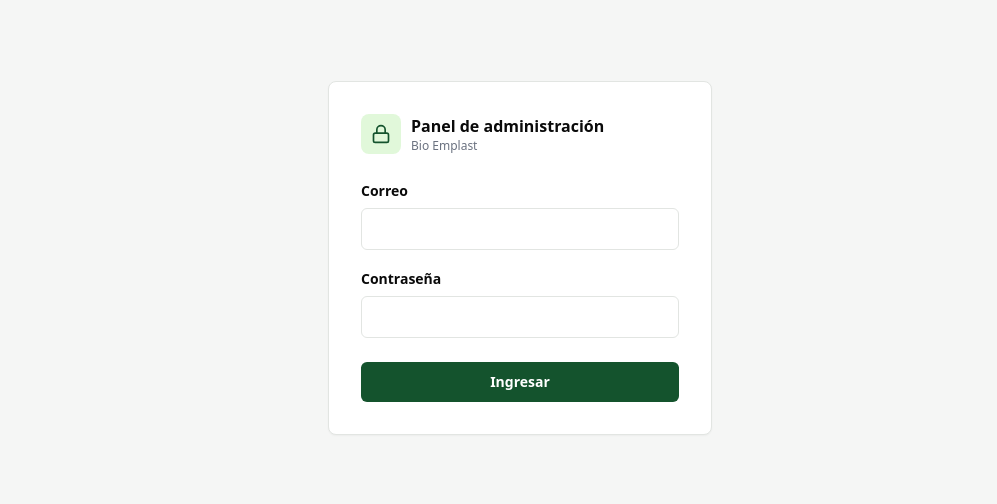
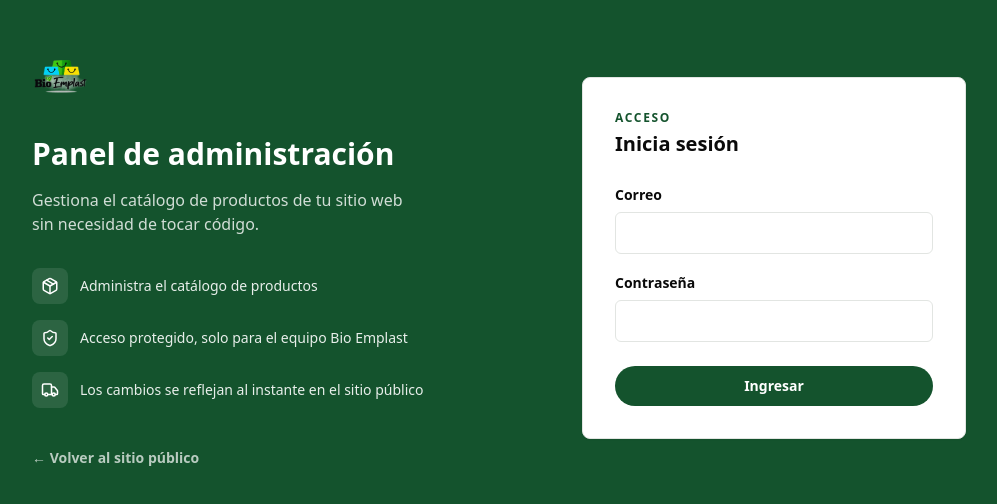
Before and after one commit to nicolas895577-eng/BioEmplast, a React (Vite) app: page /admin/login in a window 1280 px wide. Shown: the part 142-646 px from the top of the page, without its empty margins (120-1117 px from the left). Built offline with nearby package versions, Linux system fonts and the light colour scheme; no server answers.

Commit message:
Cambiar 'local' por 'bodega' en Contacto y Home, y rediseñar login del panel con logo e informacion

```diff
--- a/src/pages/Contacto.jsx
+++ b/src/pages/Contacto.jsx
@@ -102,10 +102,10 @@ export default function Contacto() {
 
       <AnimatedSection className="site-container pb-20 lg:pb-28">
         <p className="text-xs font-extrabold uppercase tracking-[.14em] text-brand-green-dark">Así nos vas a encontrar</p>
-        <h2 className="mt-3 text-2xl font-extrabold sm:text-3xl">Nuestro local en fotos</h2>
+        <h2 className="mt-3 text-2xl font-extrabold sm:text-3xl">Nuestra bodega en fotos</h2>
         <div className="mt-8 grid gap-6 sm:grid-cols-2">
           <div className="card-shadow overflow-hidden">
-            <img src="/ubicacion-1.jpg" alt="Fachada del local de Bio Emplast" className="aspect-[4/3] w-full object-cover" />
+            <img src="/ubicacion-1.jpg" alt="Fachada de la bodega de Bio Emplast" className="aspect-[4/3] w-full object-cover" />
           </div>
           <div className="card-shadow overflow-hidden">
             <img src="/ubicacion-2.jpg" alt="Vista de la entrada de Bio Emplast" className="aspect-[4/3] w-full object-cover" />
--- a/src/pages/Home.jsx
+++ b/src/pages/Home.jsx
@@ -41,7 +41,7 @@ const redes = [
 
 const preguntas = [
   { q: "¿Cómo cotizo un producto?", a: "Encuentra el producto en la sección Productos y da clic en \"Cotizar por WhatsApp\", o escríbenos directamente contándonos qué necesitas." },
-  { q: "¿Puedo visitar el local?", a: "Sí, puedes visitarnos en nuestro local en Bogotá. Encuentra la dirección exacta y fotos en la sección de Contacto." },
+  { q: "¿Puedo visitar la bodega?", a: "Sí, puedes visitarnos en nuestra bodega en Bogotá. Encuentra la dirección exacta y fotos en la sección de Contacto." },
   { q: "¿Qué tipos de empaque manejan?", a: "Manejamos stretch film, bolsas, vinipel, precortes, elementos de bioseguridad y más. Puedes ver el catálogo completo en la sección Productos." },
   { q: "¿Hay un pedido mínimo?", a: "Para domicilio en Bogotá, el pedido mínimo es de $500.000. Para envíos a nivel nacional no hay un mínimo fijo, pero el cliente asume el costo del transporte." },
   { q: "¿Cómo puedo pagar?", a: "En Bogotá manejamos pago contra entrega. Para pedidos a nivel nacional, se maneja depósito por adelantado a la cuenta empresarial." },
--- a/src/pages/admin/AdminLogin.jsx
+++ b/src/pages/admin/AdminLogin.jsx
@@ -1,9 +1,15 @@
 import { useState } from "react"
-import { useNavigate } from "react-router-dom"
+import { useNavigate, Link } from "react-router-dom"
 import { Helmet } from "react-helmet-async"
-import { Loader2, Lock } from "lucide-react"
+import { Loader2, ShieldCheck, Truck, Package } from "lucide-react"
 
 import { supabase } from "../../lib/supabase"
+
+const puntos = [
+  { icon: Package, texto: "Administra el catálogo de productos" },
+  { icon: ShieldCheck, texto: "Acceso protegido, solo para el equipo Bio Emplast" },
+  { icon: Truck, texto: "Los cambios se reflejan al instante en el sitio público" },
+]
 
 export default function AdminLogin() {
   const navigate = useNavigate()
@@ -35,21 +41,47 @@ export default function AdminLogin() {
   }
 
   return (
-    <div className="flex min-h-screen items-center justify-center bg-secondary px-4">
+    <div className="min-h-screen bg-brand-green-dark">
       <Helmet>
         <title>Iniciar sesión | Panel Bio Emplast</title>
         <meta name="robots" content="noindex" />
       </Helmet>
 
-      <form onSubmit={handleSubmit} className="card-shadow w-full max-w-sm bg-card p-8">
-        <div className="flex items-center gap-2.5">
-          <div className="flex size-10 items-center justify-center rounded-lg bg-brand-green/15">
-            <Lock className="size-5 text-brand-green-dark" />
+      <div className="mx-auto grid min-h-screen max-w-5xl gap-10 px-6 py-12 lg:grid-cols-2 lg:items-center">
+        <div className="hidden text-white lg:block">
+          <Link to="/" className="flex items-center gap-3">
+            <img src="/logo-bioemplast.png" alt="Bio Emplast" className="h-14 w-auto" />
+          </Link>
+          <h1 className="mt-8 text-3xl font-extrabold leading-tight">Panel de administración</h1>
+          <p className="mt-4 max-w-sm text-white/80">
+            Gestiona el catálogo de productos de tu sitio web sin necesidad de tocar código.
+          </p>
+          <ul className="mt-8 space-y-4">
+            {puntos.map((p) => (
+              <li key={p.texto} className="flex items-center gap-3">
+                <div className="flex size-9 shrink-0 items-center justify-center rounded-lg bg-white/10">
+                  <p.icon className="size-4.5" />
                 </div>
+                <span className="text-sm text-white/90">{p.texto}</span>
+              </li>
+            ))}
+          </ul>
+          <Link to="/" className="mt-10 inline-block text-sm font-semibold text-white/70 hover:text-white">
+            ← Volver al sitio público
+          </Link>
+        </div>
+
+        <form onSubmit={handleSubmit} className="card-shadow mx-auto w-full max-w-sm bg-card p-8">
+          <div className="flex items-center gap-3 lg:hidden">
+            <img src="/logo-icono.png" alt="" aria-hidden="true" className="h-10 w-auto" />
             <div>
-            <p className="font-bold">Panel de administración</p>
-            <p className="text-xs text-muted-foreground">Bio Emplast</p>
+              <p className="font-bold">Bio Emplast</p>
+              <p className="text-xs text-muted-foreground">Panel de administración</p>
             </div>
+          </div>
+          <div className="hidden lg:block">
+            <p className="text-xs font-extrabold uppercase tracking-[.14em] text-brand-green-dark">Acceso</p>
+            <h2 className="mt-1 text-xl font-extrabold">Inicia sesión</h2>
           </div>
 
           <div className="mt-6 space-y-4">
@@ -65,10 +97,15 @@ export default function AdminLogin() {
 
           {error && <p className="mt-4 text-sm text-destructive">{error}</p>}
 
-        <button type="submit" disabled={loading} className="mt-6 inline-flex w-full items-center justify-center gap-2 rounded-md bg-brand-green-dark py-2.5 text-sm font-bold text-white transition-colors hover:bg-brand-green-dark/90 disabled:opacity-60">
+          <button type="submit" disabled={loading} className="mt-6 inline-flex w-full items-center justify-center gap-2 rounded-full bg-brand-green-dark py-2.5 text-sm font-bold text-white transition-colors hover:bg-brand-green-dark/90 disabled:opacity-60">
             {loading ? <><Loader2 className="size-4 animate-spin" /> Ingresando...</> : "Ingresar"}
           </button>
+
+          <Link to="/" className="mt-5 block text-center text-xs font-semibold text-muted-foreground hover:text-foreground lg:hidden">
+            ← Volver al sitio público
+          </Link>
         </form>
+      </div>
     </div>
   )
 }
```
Lines whose indentation alone changed are shown as unchanged.
